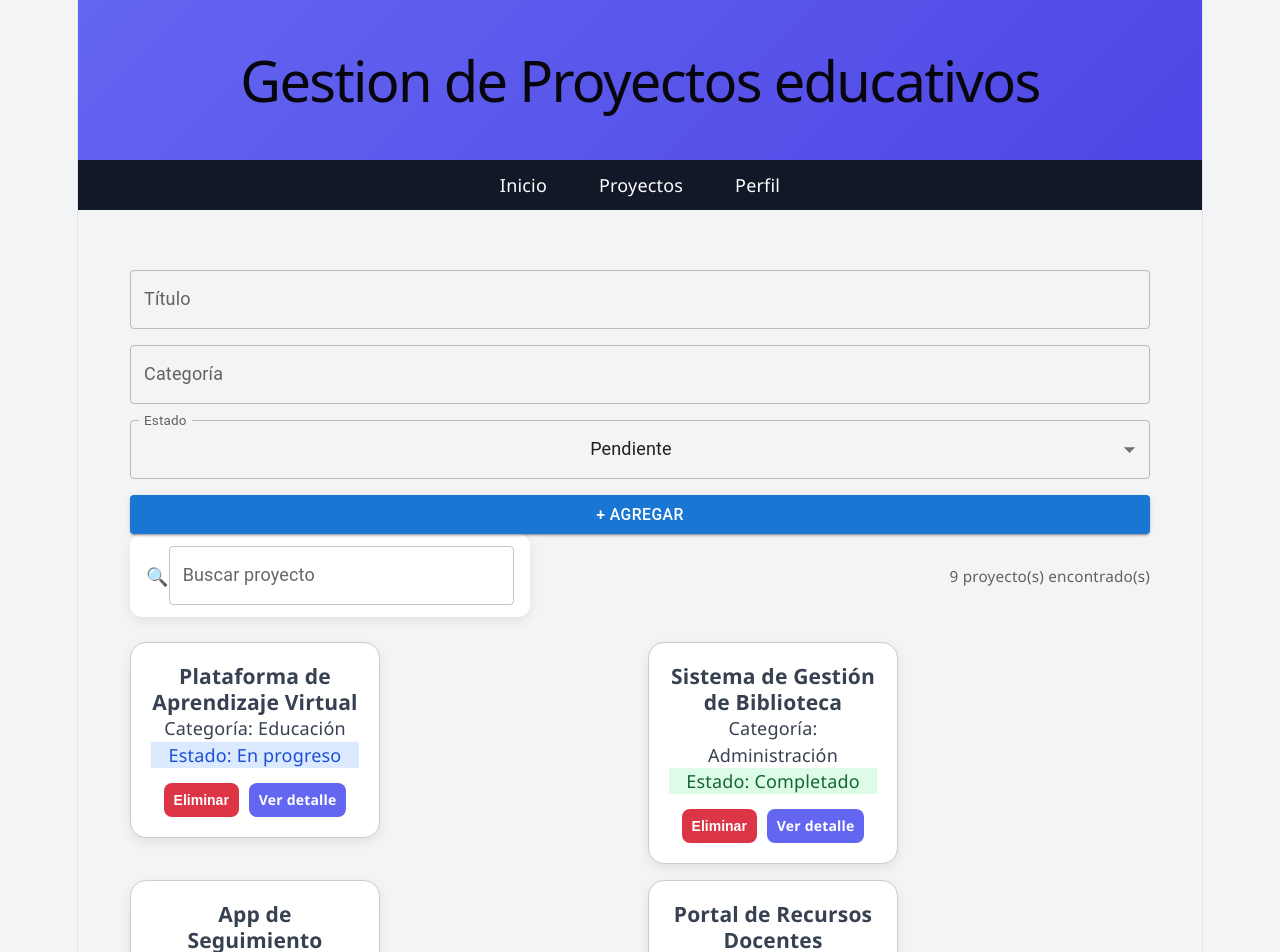
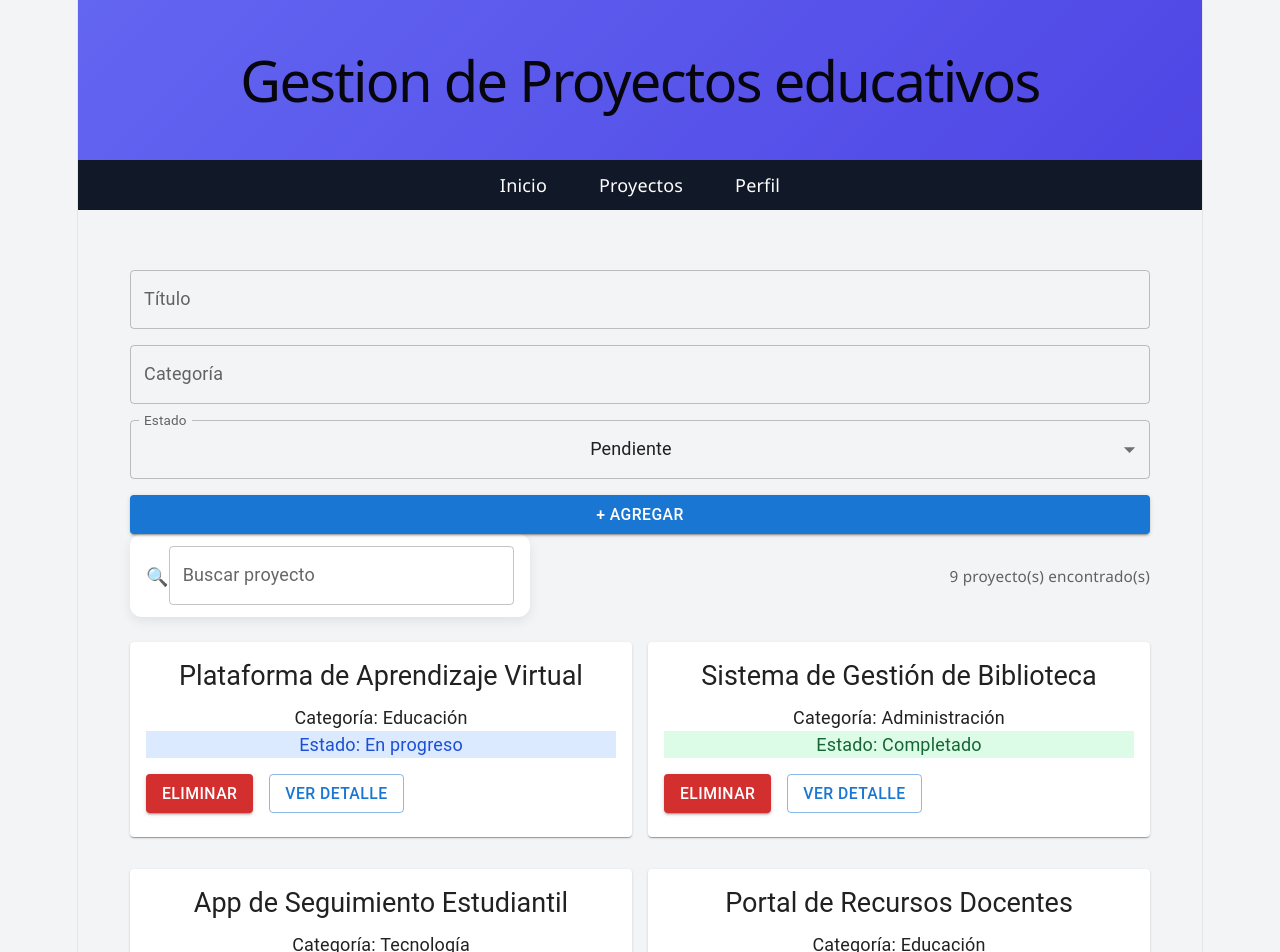
Before and after one commit to valenmadrigal/pv_tp3_grupo15, a React (Vite) app: page /proyectos in a window 1280 px wide. Shown: the top 952 px of the page. Built offline with nearby package versions, Linux system fonts and the light colour scheme.

Commit message:
se Actualiza componente ProyectoCard

```diff
--- a/src/components/proyectoCard.jsx
+++ b/src/components/proyectoCard.jsx
@@ -1,10 +1,18 @@
-import { Link } from "react-router-dom";
+import {
+  Card,
+  CardContent,
+  Typography,
+  Button,
+  Stack
+} from "@mui/material";
 
 function ProyectoCard({
   proyecto,
   handleEliminar,
   claseEstado
 }) {
+
+  if (!proyecto) return null;
 
   const {
     titulo,
@@ -14,37 +22,44 @@ function ProyectoCard({
   } = proyecto;
 
   return (
-    <div className="card">
+    <Card sx={{ marginBottom: 2 }}>
+      <CardContent>
 
-      <h3>{titulo}</h3>
+        <Typography variant="h5" gutterBottom>
+          {titulo}
+        </Typography>
 
-      <p>
+        <Typography>
           Categoría: {categoria}
-      </p>
+        </Typography>
 
-      <p className={claseEstado(estado)}>
+        <Typography className={claseEstado?.(estado)}>
           Estado: {estado}
-      </p>
+        </Typography>
 
-      <div className="acciones">
-
-        <button
-          className="btn eliminar"
-          onClick={() => handleEliminar(id)}
+        <Stack
+          direction="row"
+          spacing={2}
+          sx={{ marginTop: 2 }}
+        >
+          <Button
+            variant="contained"
+            color="error"
+            onClick={() => handleEliminar?.(id)}
           >
             Eliminar
-        </button>
+          </Button>
 
-        <Link
-          className="btn detalle"
-          to={`/proyectos/${id}`}
+          <Button
+            variant="outlined"
+            onClick={() => console.log(`Ver detalle del proyecto ${id}`)}
           >
             Ver detalle
-        </Link>
+          </Button>
+        </Stack>
 
-      </div>
-
-    </div>
+      </CardContent>
+    </Card>
   );
 }
 
```
Lines whose indentation alone changed are shown as unchanged.
